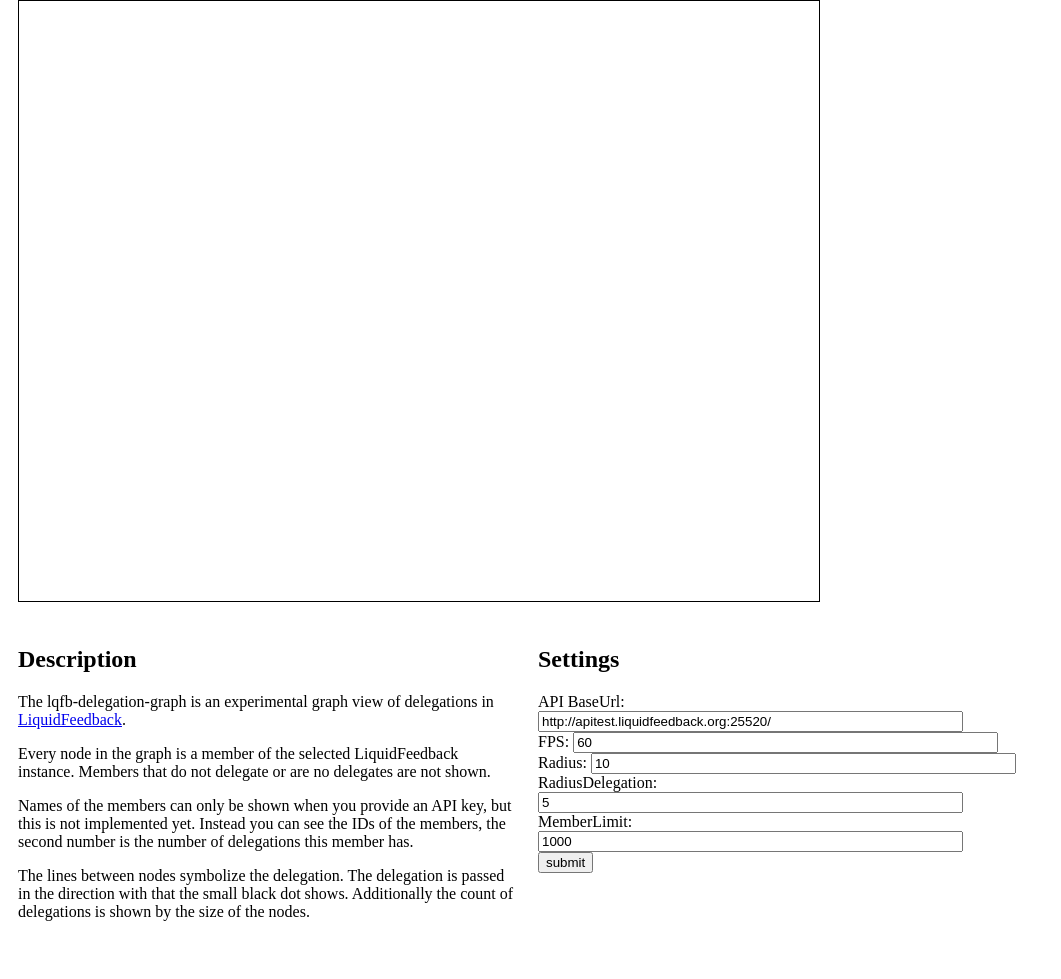
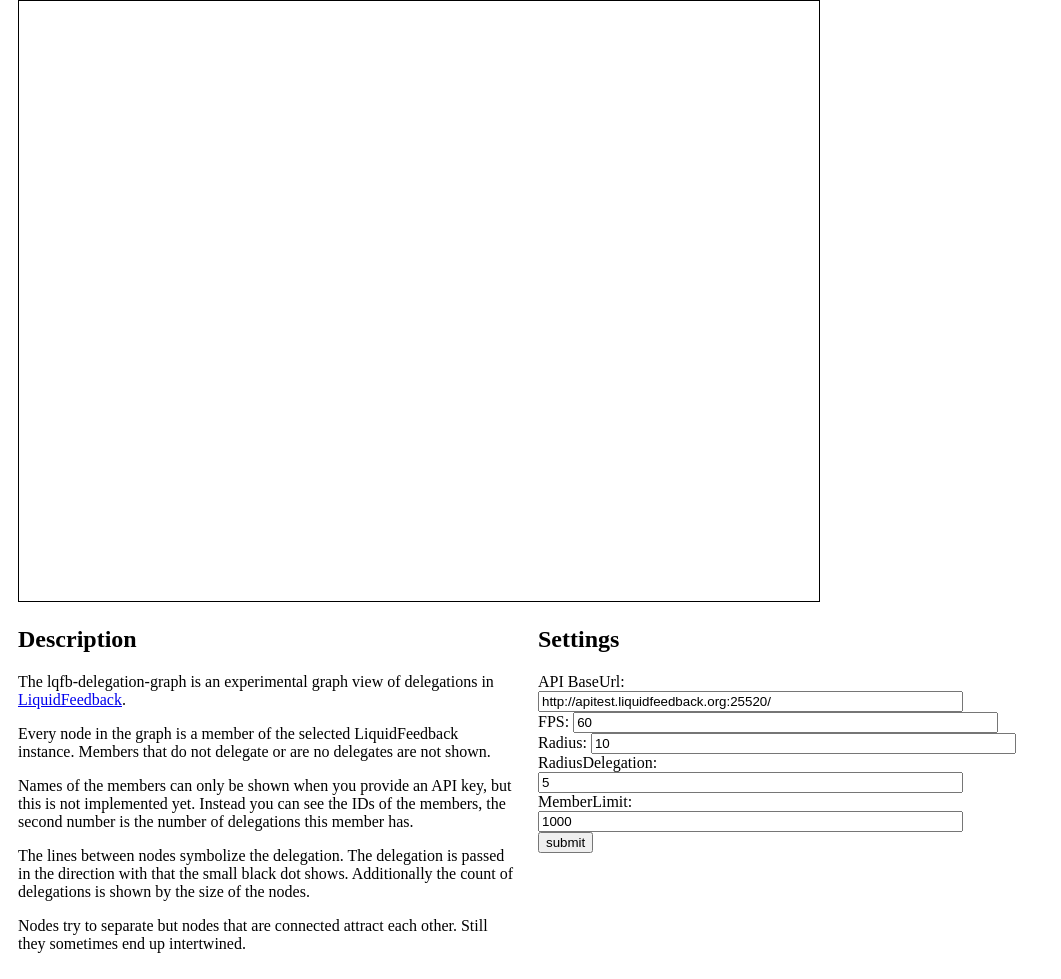
Before and after one commit to PeterTheOne/lqfb-delegation-graph, a plain HTML site: page index.html in a window 1280 px wide. Shown: the part 124-1103 px from the top of the page, without its empty margins (0-1061 px from the left). Before the commit the page ends 1071 px from the top, so only its background shows below. Drawn offline with Linux system fonts and the light colour scheme; no server answers.

Commit message:
more style and description

```diff
--- a/css/style.css
+++ b/css/style.css
@@ -1,5 +1,9 @@
 div {
     margin: 10px;
+}
+
+h2 {
+    margin-top: 0;
 }
 
 div#settings {
--- a/index.html
+++ b/index.html
@@ -39,6 +39,10 @@
                 The lines between nodes symbolize the delegation. The delegation is passed in the direction with that
                 the small black dot shows. Additionally the count of delegations is shown by the size of the nodes.
             </p>
+            <p>
+                Nodes try to separate but nodes that are connected attract each other. Still they sometimes end up
+                intertwined.
+            </p>
         </div>
         <div id="settings">
             <h2>Settings</h2>
```
